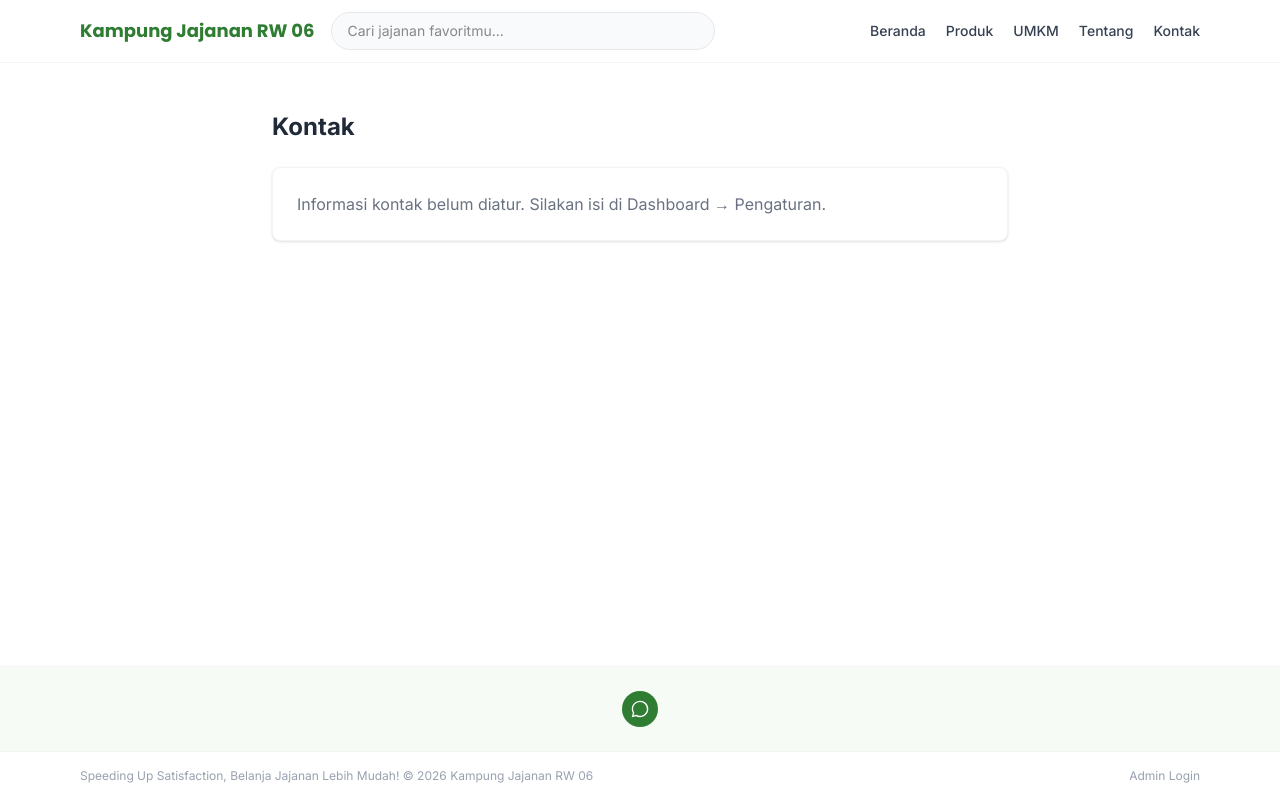
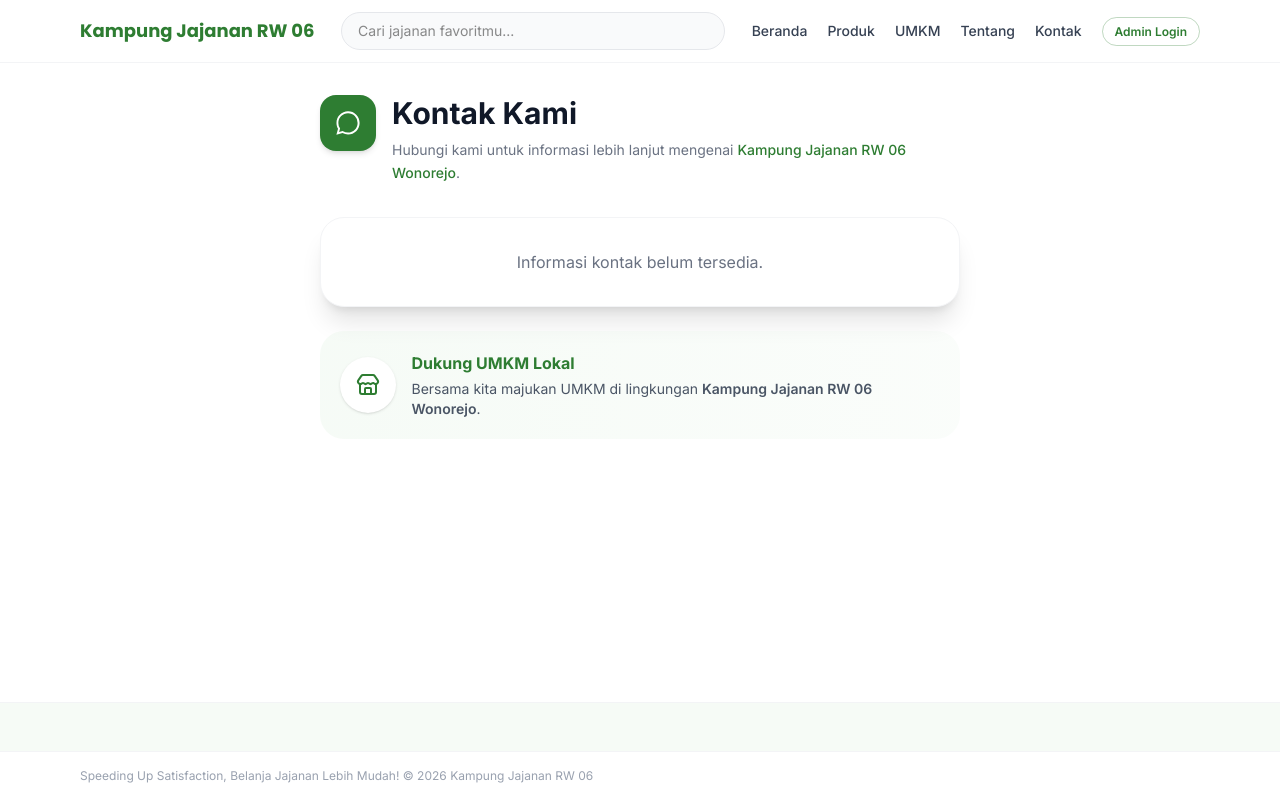
Before and after one commit to kuracake/umkm-kelurahan-taman, a Next.js app: page /kontak in a window 1280 px wide. Built offline with nearby package versions, Linux system fonts and the light colour scheme; no server answers; the database is empty.

Commit message:
update navbar  admin dan size gambar pada banner

```diff
--- a/app/(public)/kontak/page.tsx
+++ b/app/(public)/kontak/page.tsx
@@ -1,48 +1,161 @@
+import Link from "next/link";
+import { MapPin, Mail, ChevronRight, Store, Heart } from "lucide-react";
 import { websiteSettingService } from "@/features/website-setting/services/website-setting.service";
 
 export default async function KontakPage() {
   const setting = await websiteSettingService.get();
+  const namaWebsite =
+    setting?.namaWebsite ?? "Kampung Jajanan RW 06 Wonorejo";
 
   return (
-    <div className="mx-auto max-w-3xl px-4 py-12">
-      <h1 className="mb-6 text-2xl font-bold text-[#1F2937]">Kontak</h1>
+    <div className="mx-auto max-w-2xl px-4 py-8">
+      {/* Header */}
+      <div className="mb-8 flex items-start gap-4">
+        <div className="flex h-14 w-14 shrink-0 items-center justify-center rounded-2xl bg-brand text-white shadow-md">
+          <svg
+            xmlns="http://www.w3.org/2000/svg"
+            viewBox="0 0 24 24"
+            fill="currentColor"
+            className="h-7 w-7"
+          >
+            <path d="M12.04 2C6.58 2 2.13 6.45 2.13 11.91c0 1.75.46 3.45 1.32 4.95L2.05 22l5.25-1.38a9.87 9.87 0 004.74 1.21h.01c5.46 0 9.91-4.45 9.91-9.91 0-2.65-1.03-5.14-2.9-7.01A9.82 9.82 0 0012.04 2zm0 1.67c2.19 0 4.25.85 5.79 2.4a8.2 8.2 0 012.4 5.84c0 4.55-3.7 8.25-8.25 8.25a8.2 8.2 0 01-4.19-1.15l-.3-.18-3.12.82.83-3.04-.2-.31a8.18 8.18 0 01-1.27-4.39c.01-4.55 3.71-8.24 8.31-8.24z" />
+          </svg>
+        </div>
 
-      <div className="flex flex-col gap-4 rounded-lg border border-gray-100 bg-white p-6 shadow-sm">
+        <div>
+          <h1 className="text-3xl font-bold text-gray-900">Kontak Kami</h1>
+
+          <p className="mt-2 text-sm leading-relaxed text-gray-500">
+            Hubungi kami untuk informasi lebih lanjut mengenai{" "}
+            <span className="font-medium text-brand">{namaWebsite}</span>.
+          </p>
+        </div>
+      </div>
+
+      {/* Card */}
+      <div className="overflow-hidden rounded-3xl border border-gray-100 bg-white shadow-xl">
+
+        {/* Alamat */}
         {setting?.alamat && (
-          <div>
-            <p className="text-sm text-gray-500">Alamat</p>
-            <p className="text-[#1F2937]">{setting.alamat}</p>
+          <div className="flex gap-4 border-b border-gray-100 p-5">
+            <div className="flex h-12 w-12 shrink-0 items-center justify-center rounded-full bg-brand-light/60 text-brand">
+              <MapPin size={20} />
+            </div>
+
+            <div>
+              <p className="text-xs uppercase tracking-wide text-gray-400">
+                Alamat
+              </p>
+
+              <p className="mt-1 font-semibold text-gray-900">
+                {setting.alamat}
+              </p>
+            </div>
           </div>
         )}
 
+        {/* WhatsApp */}
         {setting?.whatsapp && (
-          <div>
-            <p className="text-sm text-gray-500">WhatsApp</p>
-            <a href={`https://wa.me/${setting.whatsapp}`} target="_blank" className="text-[#2E7D32] hover:underline">
-              {setting.whatsapp}
-            </a>
-          </div>
+          <a
+            href={`https://wa.me/${setting.whatsapp.replace(/\D/g, "")}`}
+            target="_blank"
+            rel="noopener noreferrer"
+            className="flex items-center gap-4 border-b border-gray-100 p-5 transition-all duration-200 hover:bg-brand-light/20"
+          >
+            <div className="flex h-12 w-12 shrink-0 items-center justify-center rounded-full bg-brand-light/60 text-brand">
+              <svg
+                xmlns="http://www.w3.org/2000/svg"
+                viewBox="0 0 24 24"
+                fill="currentColor"
+                className="h-5 w-5"
+              >
+                <path d="M12.04 2C6.58 2 2.13 6.45 2.13 11.91c0 1.75.46 3.45 1.32 4.95L2.05 22l5.25-1.38a9.87 9.87 0 004.74 1.21h.01c5.46 0 9.91-4.45 9.91-9.91 0-2.65-1.03-5.14-2.9-7.01A9.82 9.82 0 0012.04 2zm0 1.67c2.19 0 4.25.85 5.79 2.4a8.2 8.2 0 012.4 5.84c0 4.55-3.7 8.25-8.25 8.25a8.2 8.2 0 01-4.19-1.15l-.3-.18-3.12.82.83-3.04-.2-.31a8.18 8.18 0 01-1.27-4.39c.01-4.55 3.71-8.24 8.31-8.24z" />
+              </svg>
+            </div>
+
+            <div className="flex-1">
+              <p className="text-xs uppercase tracking-wide text-gray-400">
+                WhatsApp
+              </p>
+
+              <p className="font-bold text-brand">{setting.whatsapp}</p>
+
+              <p className="text-sm text-gray-500">
+                Chat kami melalui WhatsApp
+              </p>
+            </div>
+
+            <ChevronRight className="text-gray-300" size={20} />
+          </a>
         )}
 
+        {/* Email */}
         {setting?.email && (
-          <div>
-            <p className="text-sm text-gray-500">Email</p>
-            <a href={`mailto:${setting.email}`} className="text-[#2E7D32] hover:underline">
-              {setting.email}
-            </a>
-          </div>
+          <a
+            href={`mailto:${setting.email}`}
+            className="flex items-center gap-4 p-5 transition-all duration-200 hover:bg-brand-light/20"
+          >
+            <div className="flex h-12 w-12 shrink-0 items-center justify-center rounded-full bg-brand-light/60 text-brand">
+              <Mail size={20} />
+            </div>
+
+            <div className="flex-1">
+              <p className="text-xs uppercase tracking-wide text-gray-400">
+                Email
+              </p>
+
+              <p className="font-bold text-brand">{setting.email}</p>
+
+              <p className="text-sm text-gray-500">
+                Kirim email kepada kami
+              </p>
+            </div>
+
+            <ChevronRight className="text-gray-300" size={20} />
+          </a>
         )}
 
-        {!setting?.alamat && !setting?.whatsapp && !setting?.email && (
-          <p className="text-gray-500">
-            Informasi kontak belum diatur. Silakan isi di Dashboard → Pengaturan.
-          </p>
-        )}
+        {!setting?.alamat &&
+          !setting?.whatsapp &&
+          !setting?.email && (
+            <div className="p-8 text-center text-gray-500">
+              Informasi kontak belum tersedia.
+            </div>
+          )}
       </div>
 
+      {/* Banner */}
+      <div className="mt-6 rounded-3xl bg-linear-to-r from-brand-light/40 to-brand-light/20 p-5">
+        <div className="flex items-center gap-4">
+          <div className="flex h-14 w-14 items-center justify-center rounded-full bg-white shadow">
+            <Store className="text-brand" size={24} />
+          </div>
+
+          <div>
+            <div className="flex items-center gap-2">
+              <p className="font-bold text-brand">
+                Dukung UMKM Lokal
+              </p>
+            </div>
+
+            <p className="mt-1 text-sm text-gray-600">
+              Bersama kita majukan UMKM di lingkungan{" "}
+              <span className="font-semibold">{namaWebsite}</span>.
+            </p>
+          </div>
+        </div>
+      </div>
+
+      {/* Google Maps */}
       {setting?.maps && (
-        <div className="mt-6 overflow-hidden rounded-lg border border-gray-100">
-          <iframe src={setting.maps} width="100%" height="300" style={{ border: 0 }} loading="lazy" />
+        <div className="mt-6 overflow-hidden rounded-3xl border border-gray-100 shadow-lg">
+          <iframe
+            src={setting.maps}
+            width="100%"
+            height="320"
+            style={{ border: 0 }}
+            loading="lazy"
+          />
         </div>
       )}
     </div>
--- a/app/(public)/layout.tsx
+++ b/app/(public)/layout.tsx
@@ -19,27 +19,12 @@ export default async function PublicLayout({
 
       <footer className="hidden border-t border-gray-100 bg-white sm:block">
         <div className="border-b border-gray-100 bg-brand-light/40 py-6">
-          <div className="mx-auto flex max-w-6xl items-center justify-center gap-3 px-4">
-            <div className="flex h-9 w-9 items-center justify-center rounded-full bg-brand text-white">
-              <svg xmlns="http://www.w3.org/2000/svg" viewBox="0 0 24 24" fill="currentColor" className="h-5 w-5">
-                <path d="M12.04 2C6.58 2 2.13 6.45 2.13 11.91c0 1.75.46 3.45 1.32 4.95L2.05 22l5.25-1.38a9.87 9.87 0 004.74 1.21h.01c5.46 0 9.91-4.45 9.91-9.91 0-2.65-1.03-5.14-2.9-7.01A9.82 9.82 0 0012.04 2zm0 1.67c2.19 0 4.25.85 5.79 2.4a8.2 8.2 0 012.4 5.84c0 4.55-3.7 8.25-8.25 8.25a8.2 8.2 0 01-4.19-1.15l-.3-.18-3.12.82.83-3.04-.2-.31a8.18 8.18 0 01-1.27-4.39c.01-4.55 3.71-8.24 8.31-8.24z" />
-              </svg>
-            </div>
-            {setting?.whatsapp && (
-              <a href={`https://wa.me/${setting.whatsapp}`} target="_blank" className="text-sm font-bold text-gray-800 hover:text-brand">
-                {setting.whatsapp}
-              </a>
-            )}
-          </div>
         </div>
 
         <div className="mx-auto flex max-w-6xl flex-col items-center justify-between gap-2 px-4 py-4 text-xs text-gray-400 sm:flex-row">
           <p>
             Speeding Up Satisfaction, Belanja Jajanan Lebih Mudah! © {new Date().getFullYear()} {namaWebsite}
           </p>
-          <Link href="/login" className="hover:text-brand">
-            Admin Login
-          </Link>
         </div>
       </footer>
 
--- a/app/(public)/page.tsx
+++ b/app/(public)/page.tsx
@@ -14,7 +14,7 @@ const KATEGORI_ICON: Record<string, string> = {
   "Kue Basah": "🧁",
   "Makanan Berat": "🍛",
   "Minuman": "🥤",
-  "Lain-lain": "🧺",
+  "Lain-lain": "🛒",
 };
 
 export const dynamic = "force-dynamic";
--- a/components/shared/navbar.tsx
+++ b/components/shared/navbar.tsx
@@ -3,7 +3,6 @@
 import { useState } from "react";
 import Link from "next/link";
 import { useRouter } from "next/navigation";
-import { Search } from "lucide-react";
 
 const navItems = [
   { label: "Beranda", href: "/" },
@@ -25,6 +24,7 @@ export function Navbar({ namaWebsite }: { namaWebsite: string }) {
   return (
     <header className="sticky top-0 z-20 border-b border-gray-100 bg-white/95 backdrop-blur-sm">
       <div className="mx-auto flex max-w-6xl items-center gap-4 px-4 py-3">
+        {/* Logo */}
         <Link
           href="/"
           className="shrink-0 font-heading text-base font-bold text-brand sm:text-lg"
@@ -32,25 +32,41 @@ export function Navbar({ namaWebsite }: { namaWebsite: string }) {
           {namaWebsite}
         </Link>
 
-        {/* Search bar — desktop */}
-        <form onSubmit={handleSearch} className="hidden flex-1 sm:block">
+        {/* Search */}
+        <form
+          onSubmit={handleSearch}
+          className="hidden flex-1 justify-center sm:flex"
+        >
           <input
             type="text"
             value={query}
             onChange={(e) => setQuery(e.target.value)}
             placeholder="Cari jajanan favoritmu..."
-            className="w-full max-w-sm rounded-full border border-gray-200 bg-gray-50 px-4 py-2 text-sm focus:border-brand focus:bg-white focus:outline-none"
+            className="w-full max-w-sm rounded-full border border-gray-200 bg-gray-50 px-4 py-2 text-sm transition focus:border-brand focus:bg-white focus:outline-none"
           />
         </form>
 
-        <ul className="hidden shrink-0 gap-5 text-sm font-medium text-gray-700 sm:flex">
+        {/* Navigation */}
+        <ul className="hidden shrink-0 items-center gap-5 text-sm font-medium text-gray-700 sm:flex">
           {navItems.map((item) => (
             <li key={item.href}>
-              <Link href={item.href} className="transition hover:text-brand">
+              <Link
+                href={item.href}
+                className="transition hover:text-brand"
+              >
                 {item.label}
               </Link>
             </li>
           ))}
+
+          <li>
+            <Link
+              href="/login"
+              className="rounded-full border border-brand/30 px-3 py-1.5 text-xs font-semibold text-brand transition hover:bg-brand-light/40"
+            >
+              Admin Login
+            </Link>
+          </li>
         </ul>
       </div>
     </header>
--- a/next.config.ts
+++ b/next.config.ts
@@ -10,6 +10,11 @@ const nextConfig: NextConfig = {
     ],
   },
   devIndicators: false,
+  experimental: {
+    serverActions: {
+      bodySizeLimit: "10mb",
+       },
+    },
 };
 
 export default nextConfig;
```
Also changed, not shown: app/(public)/produk/[slug]/page.tsx (+11 -2 lines), app/(public)/produk/page.tsx (+12 -6 lines), components/shared/product-card.tsx (+9 -5 lines).
